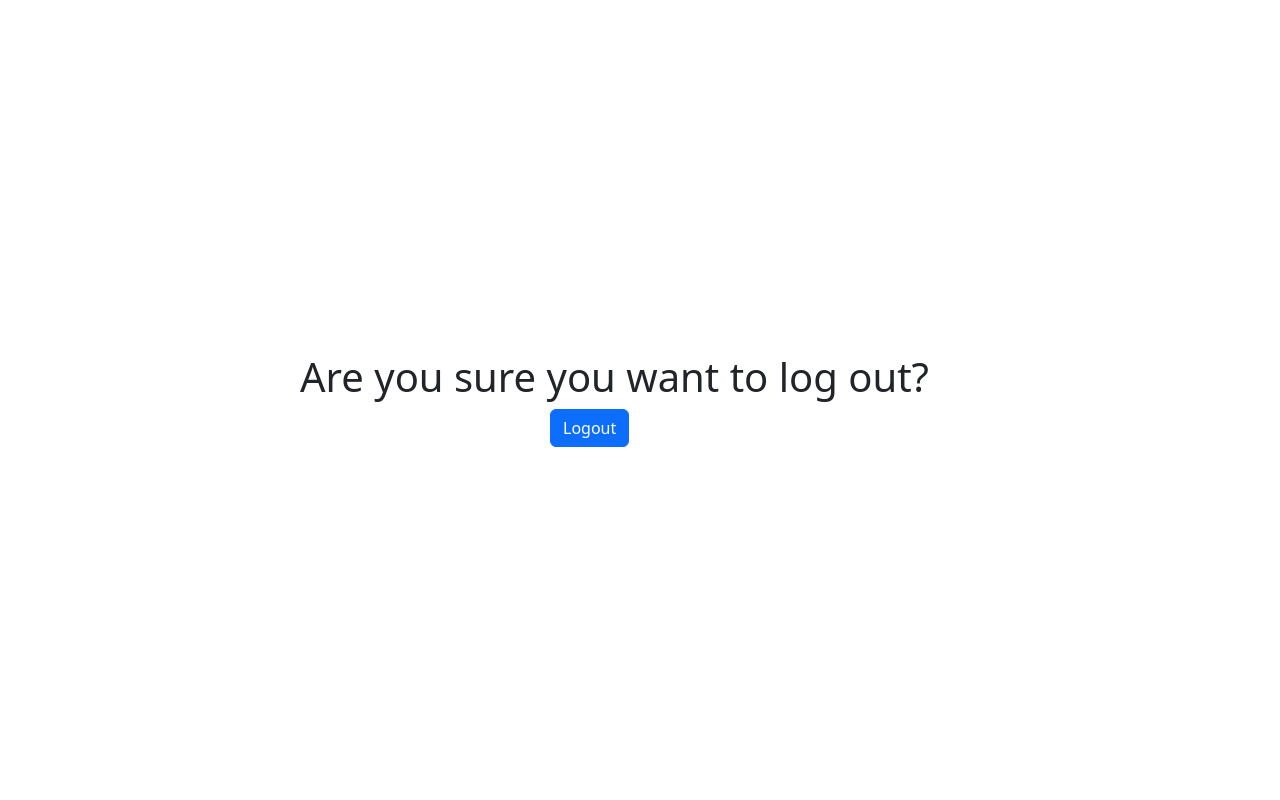
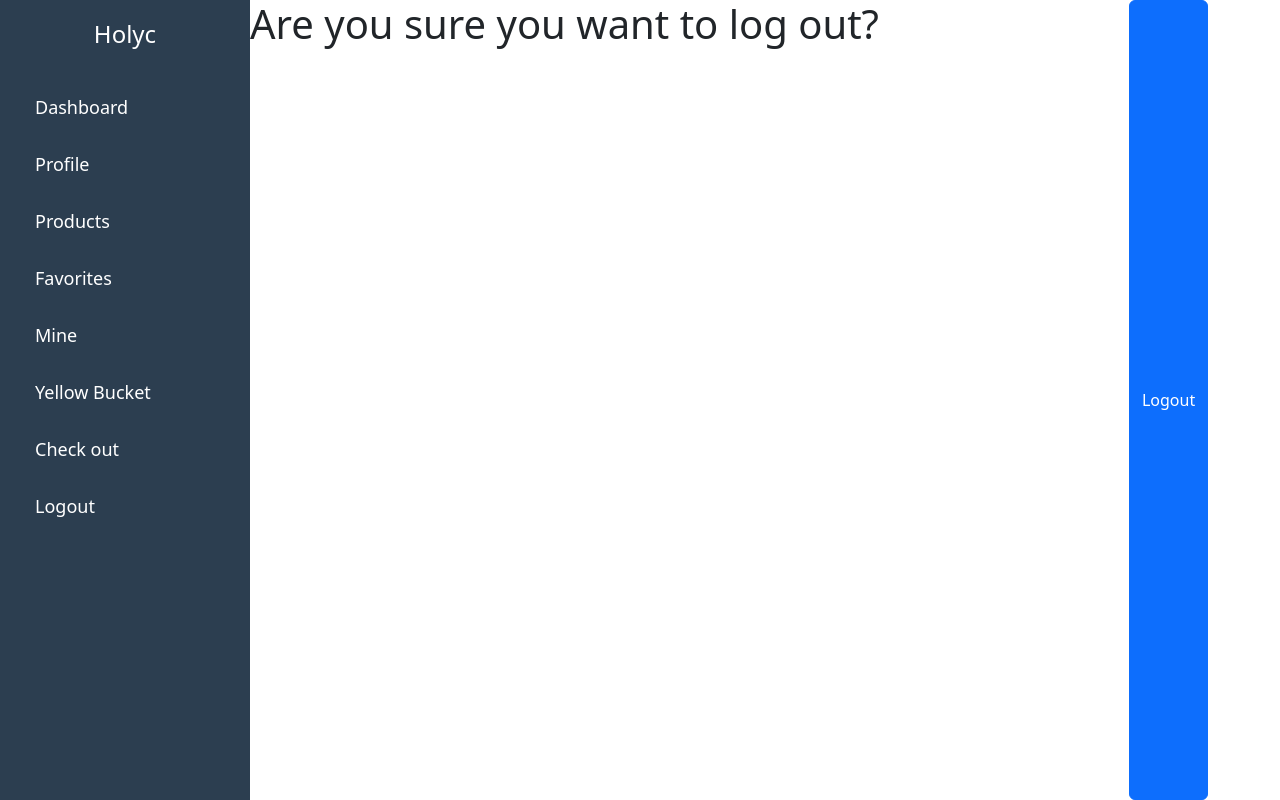
Before and after one commit to magdadaroraul/holyc, a React (Vite) app: page /logout in a window 1280 px wide. Built offline with nearby package versions, Linux system fonts and the light colour scheme.

Commit message:
changes on logout

```diff
--- a/src/components/Checkout.jsx
+++ b/src/components/Checkout.jsx
@@ -43,7 +43,7 @@ const Checkout = () => {
   };
 
   return (
-    <div  className="d-flex">
+    <div className="d-flex">
       <Sidebar />
       <h1>Checkout</h1>
 
--- a/src/pages/Logout.jsx
+++ b/src/pages/Logout.jsx
@@ -1,6 +1,8 @@
 import React from "react";
 import { useNavigate } from "react-router-dom";
 import Button from 'react-bootstrap/Button';
+import Sidebar from "../components/Sidebar";
+import '../components/Sidebar.css'
 
 const Logout = () => {
   const navigate = useNavigate();
@@ -15,7 +17,8 @@ const Logout = () => {
   };
 
   return (
-    <div style={{marginLeft: '300px'}}>
+    <div className="d-flex">
+      <Sidebar />
       <h1>Are you sure you want to log out?</h1>
       <Button style={{marginLeft: '250px'}} variant="primary" type="submit"
         onClick={handleLogout}
```
